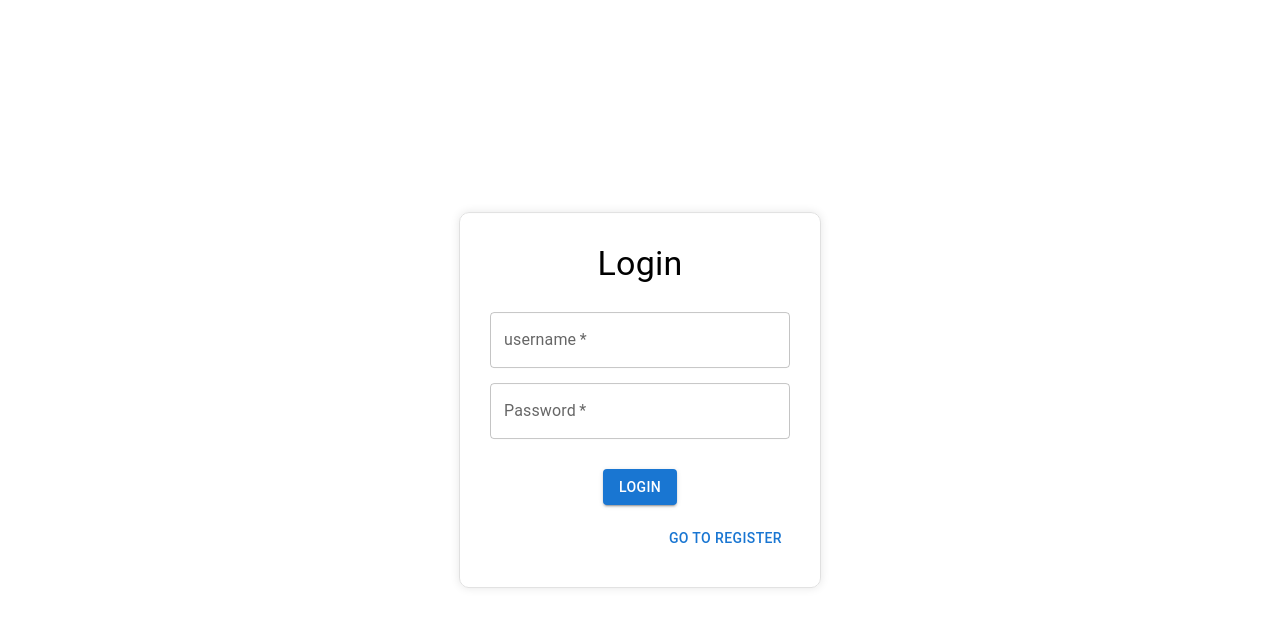
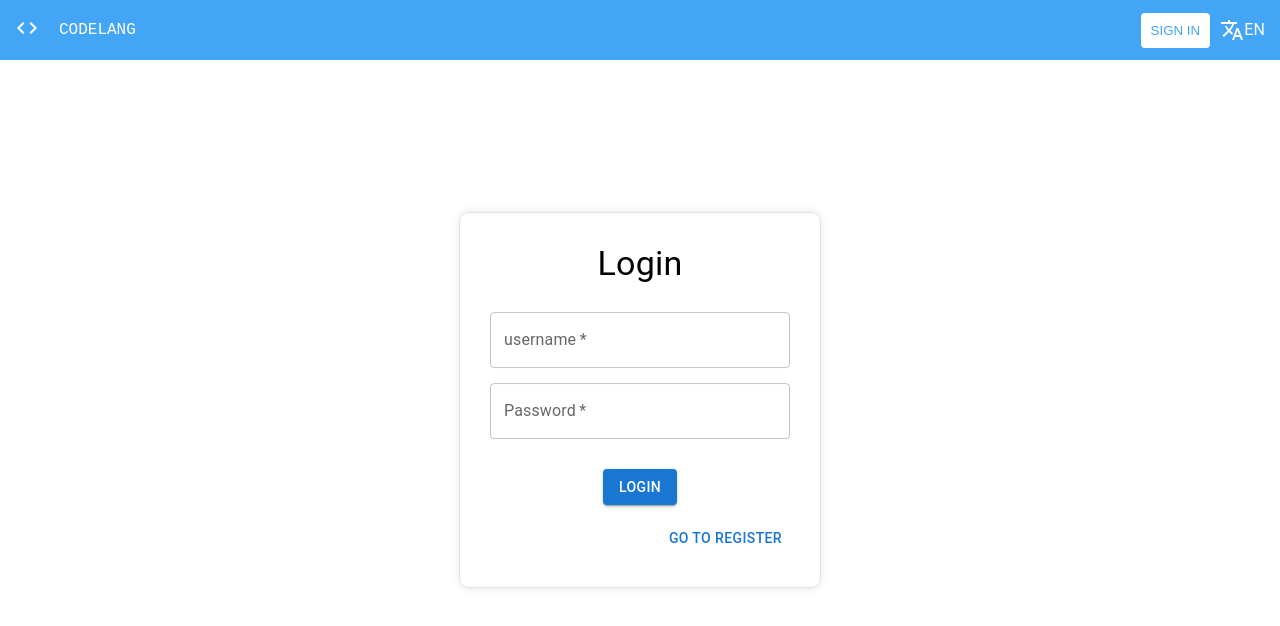
Before and after one commit to yuliaraitsyna/stack-overflow, a React (Vite) app: page /login in a window 1280 px wide. Shown: the top 626 px of the page. Built offline with nearby package versions, Linux system fonts and the light colour scheme.

Commit message:
refactor: implement app as SPA

```diff
--- /dev/null
+++ b/src/app/App/App.tsx
@@ -0,0 +1,13 @@
+import { Outlet } from "react-router"
+import { Header } from "../../widgets/Header/Header"
+
+const App = () => {
+    return (
+        <>
+            <Header />
+            <Outlet />
+        </>
+    )
+}
+
+export { App }
--- a/src/app/main.tsx
+++ b/src/app/main.tsx
@@ -12,6 +12,7 @@ import { ErrorPage } from '../pages/ErrorPage/ErrorPage'
 import { Provider } from 'react-redux'
 import store from './redux/store/store'
 import { v4 as uuidv4 } from 'uuid'
+import { App } from './App/App.tsx'
 
 createRoot(document.getElementById('root')!).render(
   <StrictMode>
@@ -19,7 +20,9 @@ createRoot(document.getElementById('root')!).render(
       <Provider store={store}>
         <BrowserRouter>
           <Routes>
-            {routes.map(({path, element}) => <Route key={uuidv4()} path={path} element={element} />)}
+            <Route path={'/'} element={<App/>}>
+              {routes.map(({path, element}) => <Route key={uuidv4()} path={path} element={element} />)}
+            </Route>
           </Routes>
         </BrowserRouter>
       </Provider>
--- a/src/pages/HomePage/HomePage.tsx
+++ b/src/pages/HomePage/HomePage.tsx
@@ -1,10 +1,7 @@
-import { Header } from "../../widgets/Header/Header"
-
 const HomePage = () => {
     return (
-        <Header>
-
-        </Header>
+        <>
+        </>
     )
 }
 
```
